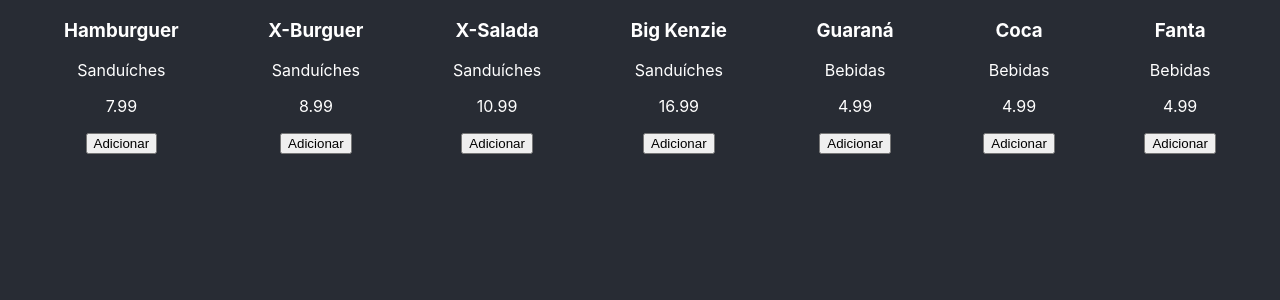
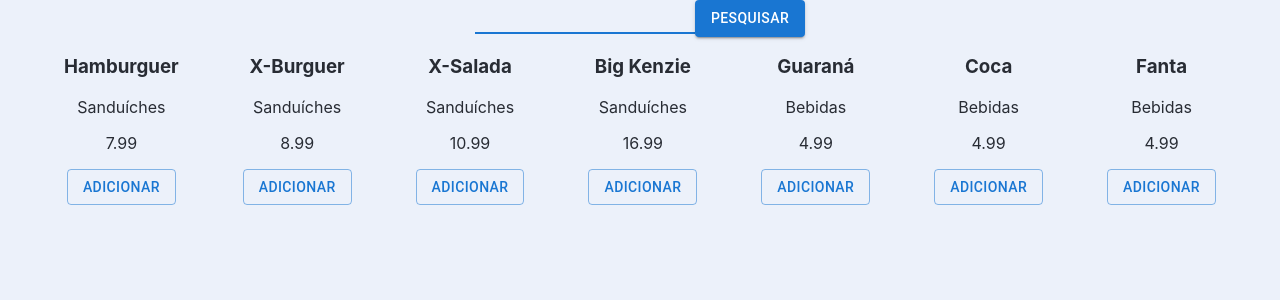
Before and after one commit to acuglar/Product-List, a React (Create React App) app: page / in a window 1280 px wide. Shown: the top 300 px of the page. Built offline with nearby package versions, Linux system fonts and the light colour scheme.

Commit message:
Style button and input to MUI

```diff
--- a/src/App.css
+++ b/src/App.css
@@ -3,12 +3,12 @@
 	font-size: 16px;
 }
 
-.App-header {
-	background-color: #282c34;
+.App-main {
+	background-color: #ecf1fa;
 	min-height: 100vh;
 	display: flex;
 	flex-direction: column;
 	align-items: center;
 	/* justify-content: center; */
-	color: white;
+	color: #282c34;
 }
--- a/src/App.jsx
+++ b/src/App.jsx
@@ -1,6 +1,7 @@
 import './App.css';
 import { Component } from 'react';
 import MenuContainer from './components/MenuContainer';
+import { Input, Button } from '@mui/material';
 
 export default class App extends Component {
 	state = {
@@ -19,9 +20,13 @@ export default class App extends Component {
 	render() {
 		return (
 			<div className='App'>
-				<header className='App-header'>
+				<main className='App-main'>
+					<div>
+						<Input autoFocus={true} />
+						<Button variant='contained'>Pesquisar</Button>
+					</div>
 					<MenuContainer products={this.state.products} />
-				</header>
+				</main>
 			</div>
 		);
 	}
--- a/src/components/Product/index.jsx
+++ b/src/components/Product/index.jsx
@@ -1,4 +1,5 @@
 import { Component } from 'react';
+import { Button } from '@mui/material';
 
 export default class Product extends Component {
 	render() {
@@ -7,7 +8,7 @@ export default class Product extends Component {
 				<h3>{this.props.name}</h3>
 				<p>{this.props.category}</p>
 				<p>{this.props.price}</p>
-				<button>Adicionar</button>
+				<Button variant='outlined'>Adicionar</Button>
 			</div>
 		);
 	}
```
